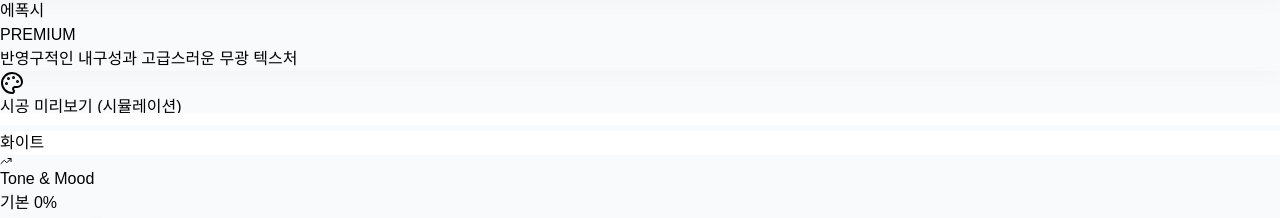
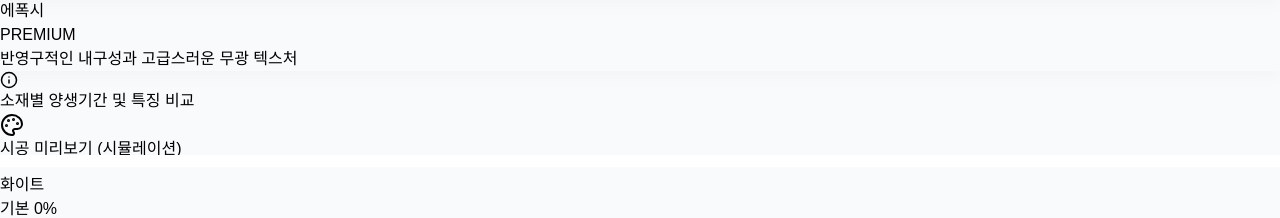
Before and after one commit to jsh5199-ai/julnun-web, a React (Vite) app: page / in a window 1280 px wide. Shown: the part 533-751 px from the top of the page. Built offline with nearby package versions, Linux system fonts and the light colour scheme; grey boxes are pictures that could not be loaded; a web font is replaced by a local one.

Commit message:
수정완료

```diff
--- a/src/App.jsx
+++ b/src/App.jsx
@@ -6,7 +6,7 @@ import {
 } from 'lucide-react';
 
 // =================================================================
-// ⭐️ 상수 및 데이터
+// ⭐️ 상수 및 데이터 (기존 로직 유지)
 // =================================================================
 const MIN_FEE = 200000;
 const KAKAO_CHAT_URL = 'http://pf.kakao.com/_jAxnYn/chat';
@@ -66,7 +66,7 @@ const mixColors = (color1, color2, weight) => {
 };
 
 // =================================================================
-// ⭐️ [스타일 개선] 애니메이션 및 커스텀 스크롤
+// ⭐️ 스타일 정의
 // =================================================================
 const GlobalStyles = () => (
     <style>{`
@@ -76,7 +76,6 @@ const GlobalStyles = () => (
 
         @keyframes fadeIn { from { opacity: 0; transform: translateY(10px); } to { opacity: 1; transform: translateY(0); } }
         @keyframes slideUp { from { transform: translateY(100%); opacity: 0; } to { transform: translateY(0); opacity: 1; } }
-        @keyframes pulse-soft { 0%, 100% { transform: scale(1); } 50% { transform: scale(1.02); } }
 
         .animate-fade-in { animation: fadeIn 0.6s cubic-bezier(0.16, 1, 0.3, 1) forwards; }
         .animate-slide-up { animation: slideUp 0.5s cubic-bezier(0.16, 1, 0.3, 1) forwards; }
@@ -124,7 +123,6 @@ const GlobalStyles = () => (
     `}</style>
 );
 
-// 데이터셋 유지
 const HOUSING_TYPES = [
     { id: 'new', label: '신축 아파트 (입주예정)', multiplier: 1.0 },
     { id: 'old', label: '구축/거주 중', multiplier: 1.0 },
@@ -136,7 +134,6 @@ const MATERIALS = [
         badge: 'STANDARD', badgeColor: 'bg-slate-100 text-slate-600'
     },
     {
-        // ⭐️ 수정: 케라폭시/에폭시 -> 에폭시로 문구 변경
         id: 'kerapoxy', label: '에폭시', priceMod: 1.8,
         description: '반영구적인 내구성과 고급스러운 무광 텍스처',
         badge: 'PREMIUM', badgeColor: 'bg-amber-100 text-amber-700'
@@ -178,7 +175,6 @@ const YOUTUBE_VIDEOS = [
 const getEmbedUrl = (videoId) => `https://www.youtube.com/embed/${videoId}?autoplay=0&mute=1&rel=0`;
 
 const OTHER_AREA_IDS_FOR_PACKAGE_EXCLUSION = ['entrance', 'balcony_laundry', 'kitchen_wall', 'living_room', 'silicon_bathtub', 'silicon_sink', 'silicon_living_baseboard'];
-// ... (패키지 데이터 상수는 기존 코드와 동일하게 유지)
 const ORIGINAL_MIXED_PACKAGES = [
     { id: 'P_MIX_01', price: 750000, label: '혼합패키지 01', E_areas: [['bathroom_floor', 2]], P_areas: [['shower_booth', 1]] },
     { id: 'P_MIX_02', price: 750000, label: '혼합패키지 02', E_areas: [['bathroom_floor', 2]], P_areas: [['bathtub_wall', 1]] },
@@ -225,7 +221,7 @@ const getPackageAreaIds = (pkg) => [
 ];
 
 // =================================================================
-// [컴포넌트] 디자인 개선
+// [컴포넌트]
 // =================================================================
 
 const PackageToast = ({ isVisible, onClose, label }) => {
@@ -338,7 +334,6 @@ const QuoteModal = ({ calculation, onClose, quoteRef, selectedReviews, toggleRev
                             </div>
                         )}
 
-                        {/* 숨고 리뷰 이벤트 버튼 */}
                         <button
                             onClick={() => toggleReview('soomgo_review')}
                             className={`w-full p-4 rounded-xl border transition-all duration-300 flex items-center justify-between group ${isSoomgoReviewApplied ? 'bg-rose-50 border-rose-200' : 'bg-white border-slate-200 hover:border-slate-300'}`}
@@ -484,7 +479,8 @@ const ColorPalette = ({ selectedColorId, onSelect, onTileImageUpload, tileImageU
                 <Palette className="h-5 w-5 text-indigo-500" /> 시공 미리보기 (시뮬레이션)
             </h3>
 
-            <div className="relative rounded-2xl overflow-hidden shadow-2xl border-4 border-white mb-6 bg-slate-100 group">
+            {/* 1. 시뮬레이션 화면 (정보바 제거) */}
+            <div className="relative rounded-2xl overflow-hidden shadow-2xl border-4 border-white mb-4 bg-slate-100 group">
                 <div className="w-full aspect-video relative bg-slate-200">
                     <div className="absolute inset-0" style={{ backgroundImage: `url(${effectiveTileImageURL})`, backgroundSize: 'cover', backgroundPosition: 'center', zIndex: 1 }}></div>
                     <div className="absolute inset-0 opacity-40 mix-blend-overlay" style={{ backgroundImage: 'url(/logo.png)', backgroundSize: '30%', backgroundRepeat: 'repeat', zIndex: 5 }}></div>
@@ -493,23 +489,15 @@ const ColorPalette = ({ selectedColorId, onSelect, onTileImageUpload, tileImageU
                     <div className="absolute top-0 bottom-0 left-1/2 shadow-sm" style={{ width: `${GROUT_LINE_WIDTH}px`, backgroundColor: effectiveGroutColor, transform: 'translateX(-50%)', zIndex: 10 }}></div>
                     <div className="absolute left-0 right-0 top-1/2 shadow-sm" style={{ height: `${GROUT_LINE_WIDTH}px`, backgroundColor: effectiveGroutColor, transform: 'translateY(-50%)', zIndex: 10 }}></div>
                 </div>
-
-                {/* 현재 색상 정보 뱃지 */}
-                <div className="absolute bottom-4 left-4 right-4 z-20">
-                     <div className={`p-3 rounded-xl shadow-lg backdrop-blur-md flex items-center justify-between transition-colors duration-300 border border-white/20`} style={{ backgroundColor: isDarkGrout ? 'rgba(30,41,59,0.8)' : 'rgba(255,255,255,0.9)' }}>
-                        <span className={`text-sm font-bold truncate pr-2 ${isDarkGrout ? 'text-white' : 'text-slate-900'}`}>
-                            {baseColorData.label} {brightnessLevel !== 0 && `(${brightnessLevel > 0 ? '+' : ''}${brightnessLevel}%)`}
-                        </span>
-                        <div className="w-6 h-6 rounded-full border border-white/30 shadow-inner" style={{backgroundColor: effectiveGroutColor}}></div>
-                    </div>
-                </div>
             </div>
 
-            <div className='mb-6 p-5 bg-white rounded-2xl border border-slate-100 shadow-sm'>
+            {/* 2. Tone & Mood 슬라이더 (색상 정보 포함) */}
+            <div className='mb-4 p-5 bg-white rounded-2xl border border-slate-100 shadow-sm'>
                 <div className='flex items-center justify-between mb-3'>
-                     <h4 className="text-xs font-bold text-slate-400 uppercase tracking-wider flex items-center gap-1">
-                        <TrendingUp size={12} /> Tone & Mood
-                    </h4>
+                     <div className="flex items-center gap-2">
+                        <div className="w-6 h-6 rounded-full border border-slate-200 shadow-sm" style={{backgroundColor: effectiveGroutColor}}></div>
+                        <span className="text-sm font-bold text-slate-800">{baseColorData.label}</span>
+                     </div>
                     <span className="text-xs font-bold text-indigo-600 bg-indigo-50 px-2 py-0.5 rounded">
                         {brightnessLevel > 0 ? '밝게' : brightnessLevel < 0 ? '어둡게' : '기본'} {Math.abs(brightnessLevel)}%
                     </span>
@@ -527,6 +515,7 @@ const ColorPalette = ({ selectedColorId, onSelect, onTileImageUpload, tileImageU
                 </div>
             </div>
 
+            {/* 3. 우리집 타일 찍기 버튼 (슬라이더 바로 아래 위치) */}
             <div className='mb-6 flex gap-3'>
                 <input type="file" id="tileFileInput" accept="image/*" onChange={onTileImageUpload} style={{ display: 'none' }} />
                 <label htmlFor="tileFileInput" className="flex-1 py-3 px-4 bg-white border border-slate-200 text-slate-700 rounded-xl font-bold text-sm hover:bg-slate-50 transition cursor-pointer flex items-center justify-center gap-2 shadow-sm">
@@ -539,6 +528,7 @@ const ColorPalette = ({ selectedColorId, onSelect, onTileImageUpload, tileImageU
                 )}
             </div>
 
+            {/* 4. 색상 선택 그리드 */}
             <div className='grid grid-cols-5 gap-3'>
                 {GROUT_COLORS.map((color) => (
                     <button
@@ -567,7 +557,7 @@ const ColorPalette = ({ selectedColorId, onSelect, onTileImageUpload, tileImageU
 
 // ⭐️ [App Main] ⭐️
 export default function App() {
-    // ... (기존 state 로직 유지) ...
+    // ... (기존 state 및 로직 유지) ...
     const [housingType, setHousingType] = useState('new');
     const [material, setMaterial] = useState('poly');
     const [polyOption, setPolyOption] = useState('pearl');
@@ -585,7 +575,7 @@ export default function App() {
     const quoteRef = useRef(null);
     const SOOMGO_REVIEW_URL = 'https://www.soomgo.com/profile/users/10755579?tab=review';
 
-    // ... (기존 useEffect, Handler 로직 유지 - 코드 길이상 생략하지 않고 핵심 로직 포함) ...
+    // (기존 useEffect 및 핸들러들 생략 없이 유지됨 - 이전 코드와 동일)
     useEffect(() => {
         if (quantities['entrance'] > 0 && areaMaterials['entrance'] !== 'poly') {
             setAreaMaterials(prev => ({ ...prev, 'entrance': 'poly' }));
@@ -1093,7 +1083,7 @@ export default function App() {
                             </div>
                         </div>
 
-                        {/* ⭐️ [추가] 기준 타일 사이즈 안내 ⭐️ */}
+                        {/* 견적 기준 안내 */}
                         <div className="flex items-start gap-4">
                              <div className="p-3 bg-slate-50 rounded-2xl text-slate-500 flex-shrink-0">
                                 <Ruler size={28} strokeWidth={2} />
@@ -1139,7 +1129,6 @@ export default function App() {
                                                 )}
                                                 {item.id === 'kerapoxy' && (
                                                     <>
-                                                        {/* ⭐️ 수정: 스타라이크 EVO 우선 배치 및 라벨 변경 ⭐️ */}
                                                         <button onClick={(e) => { e.stopPropagation(); setEpoxyOption('starlike'); }} className={`flex-1 py-2 text-sm font-bold rounded-lg transition-all shadow-sm ${epoxyOption === 'starlike' ? 'bg-white text-amber-600' : 'text-slate-500 hover:text-slate-700'}`}>스타라이크 EVO</button>
                                                         <button onClick={(e) => { e.stopPropagation(); setEpoxyOption('kerapoxy'); }} className={`flex-1 py-2 text-sm font-bold rounded-lg transition-all shadow-sm ${epoxyOption === 'kerapoxy' ? 'bg-white text-amber-600' : 'text-slate-500 hover:text-slate-700'}`}>케라폭시</button>
                                                     </>
@@ -1152,16 +1141,17 @@ export default function App() {
                         ))}
                     </div>
 
+                    {/* ⭐️ [수정] 소재 비교 버튼을 소재 선택 바로 아래로 이동 ⭐️ */}
+                    <button onClick={() => setShowMaterialModal(true)} className="w-full mt-6 py-4 bg-white border border-slate-200 text-slate-600 rounded-2xl font-bold text-sm hover:bg-slate-50 transition shadow-sm flex items-center justify-center gap-2">
+                        <Info size={18} className='text-slate-400'/> 소재별 양생기간 및 특징 비교
+                    </button>
+
                     <ColorPalette
                         selectedColorId={selectedGroutColor} onSelect={setSelectedGroutColor}
                         onTileImageUpload={handleTileImageUpload} tileImageURL={tileImageURL}
                         brightnessLevel={brightnessLevel} onBrightnessChange={setBrightnessLevel}
                         onTileImageReset={handleTileImageReset}
                     />
-
-                    <button onClick={() => setShowMaterialModal(true)} className="w-full mt-6 py-4 bg-white border border-slate-200 text-slate-600 rounded-2xl font-bold text-sm hover:bg-slate-50 transition shadow-sm flex items-center justify-center gap-2">
-                        <Info size={18} className='text-slate-400'/> 소재별 양생기간 및 특징 비교
-                    </button>
                 </section>
 
                 <section className="animate-fade-in delay-300">
```
